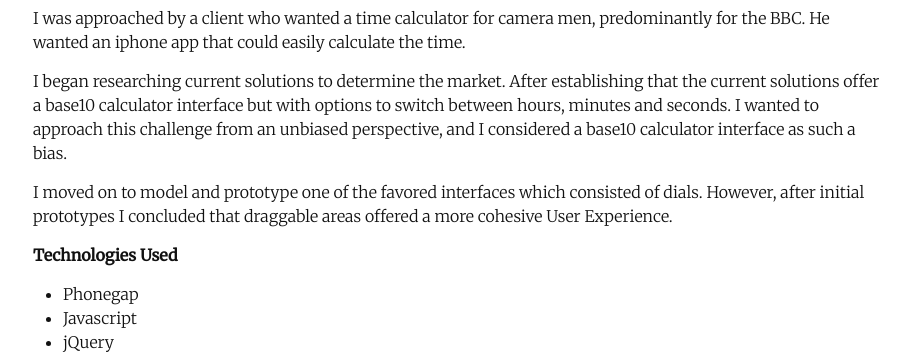
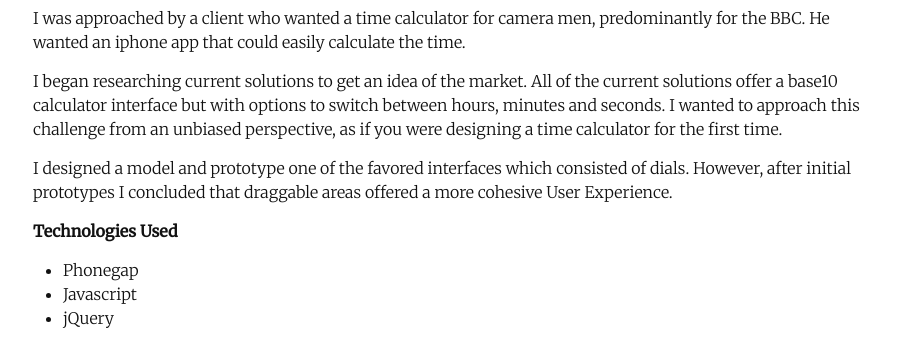
Before and after one commit to zweck/zweck.github.io, a Jekyll site: the page built from _posts/2016-4-21-arithmetick.md, in a window 1280 px wide and 900 px high, scrolled down 900 px, cut to the strip 189-549 px from the top of the window. Shown: the whole strip, without its empty margins (179-1089 px from the left). Built offline with Jekyll 4.4.1, drawn with Linux system fonts in a browser that asks for light colours; some web fonts are replaced.

Commit message:
Created :_posts/2016-4-21-arithmetick.md

```diff
--- a/_posts/2016-4-21-arithmetick.md
+++ b/_posts/2016-4-21-arithmetick.md
@@ -9,9 +9,9 @@ exerpt: I wanted to approach this challenge from an unbiased perspective, and I
 
 I was approached by a client who wanted a time calculator for camera men, predominantly for the BBC. He wanted an iphone app that could easily calculate the time.
 
-I began researching current solutions to determine the market. After establishing that the current solutions offer a base10 calculator interface but with options to switch between hours, minutes and seconds. I wanted to approach this challenge from an unbiased perspective, and I considered a base10 calculator interface as such a bias.
+I began researching current solutions to get an idea of the market. All of the current solutions offer a base10 calculator interface but with options to switch between hours, minutes and seconds. I wanted to approach this challenge from an unbiased perspective, as if you were designing a time calculator for the first time.
 
-I moved on to model and prototype one of the favored interfaces which consisted of dials. However, after initial prototypes I concluded that draggable areas offered a more cohesive User Experience.
+I designed a model and prototype one of the favored interfaces which consisted of dials. However, after initial prototypes I concluded that draggable areas offered a more cohesive User Experience.
 
 __Technologies Used__
 - Phonegap
```
